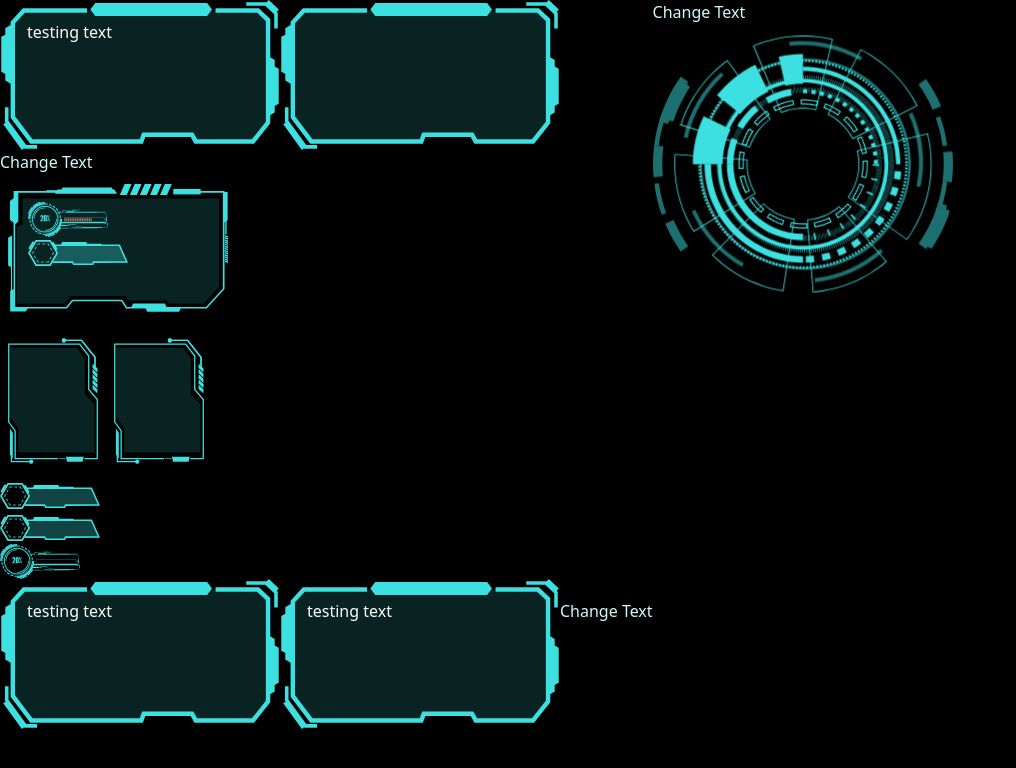
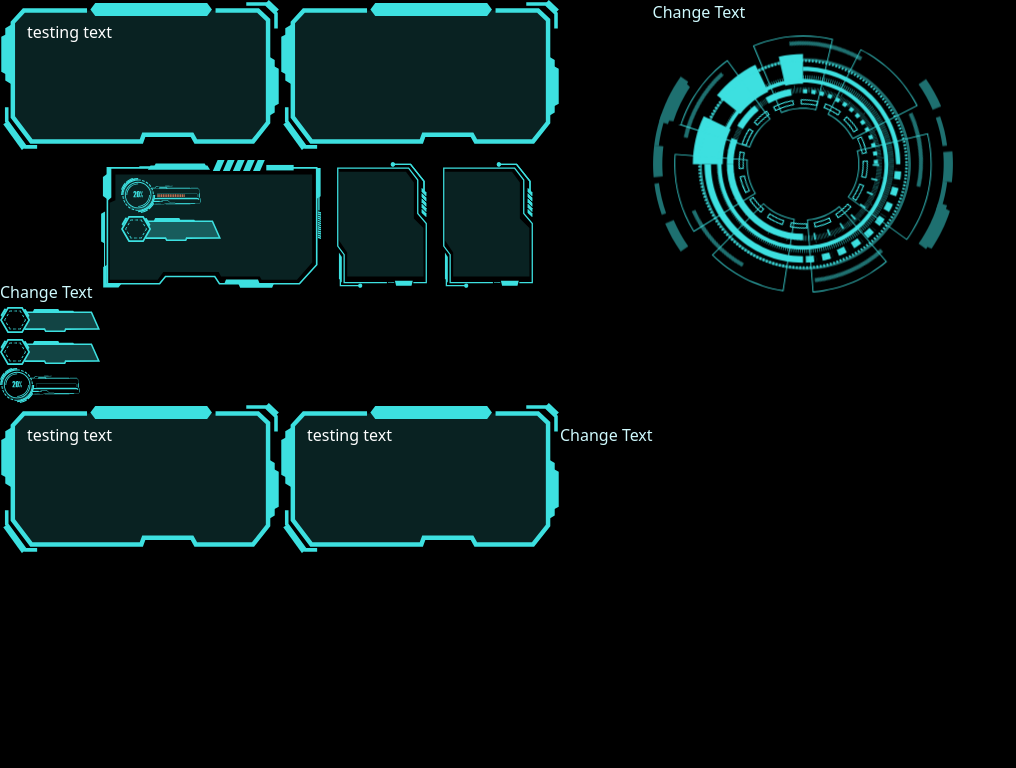
Before and after one commit to ghazi-mkhinini/DashboardNextjs13, a Next.js app: page / in a window 1280 px wide. Shown: the top 768 px of the page, without its empty margins (0-1016 px from the left). Built offline with nearby package versions, Linux system fonts and the light colour scheme.

Commit message:
Fixed: container3 structure and transform css prop

```diff
--- a/src/components/container3.tsx
+++ b/src/components/container3.tsx
@@ -114,11 +114,12 @@ export default function Container3({
       <button className="text-cyan-100" onClick={handleClick2}>
         Change Text
       </button>
-      <div id="container3" style={{ transform: "translateX(0%)" }}>
+
         <div
+          id="container3"
           className="container3 inline-block m-2 relative "
           ref={scope2}
-          style={{ minWidth: width, minHeight: width * 0.6 }}
+          style={{ transform: "translateX(0%)", minWidth: width, minHeight: width * 0.6 }}
         >
           <div className="container3_children m-5">{children}</div>
           <p className="absolute p-1 top-2 left-2 z-[1] text-zinc-400 text-xs">
@@ -178,7 +179,6 @@ export default function Container3({
             />
           </svg>
         </div>
-      </div>
     </>
   );
 }
```
